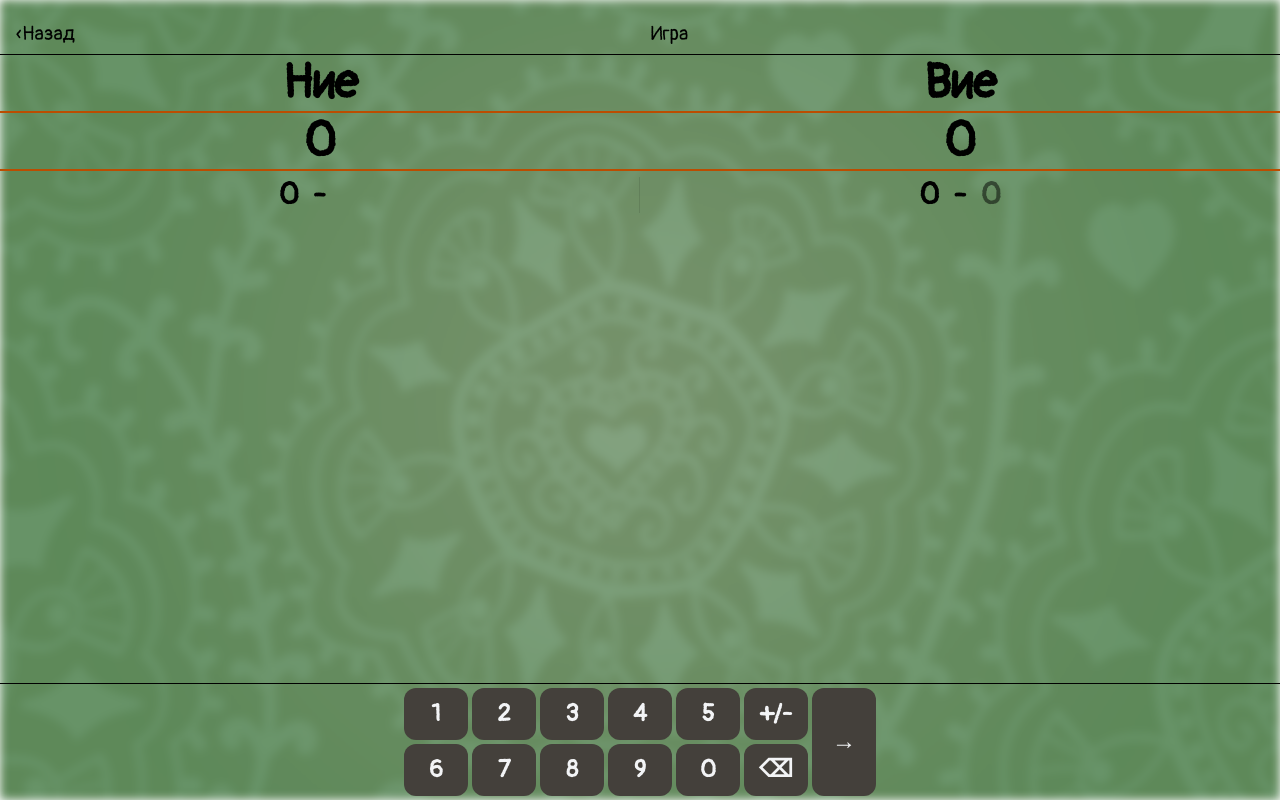
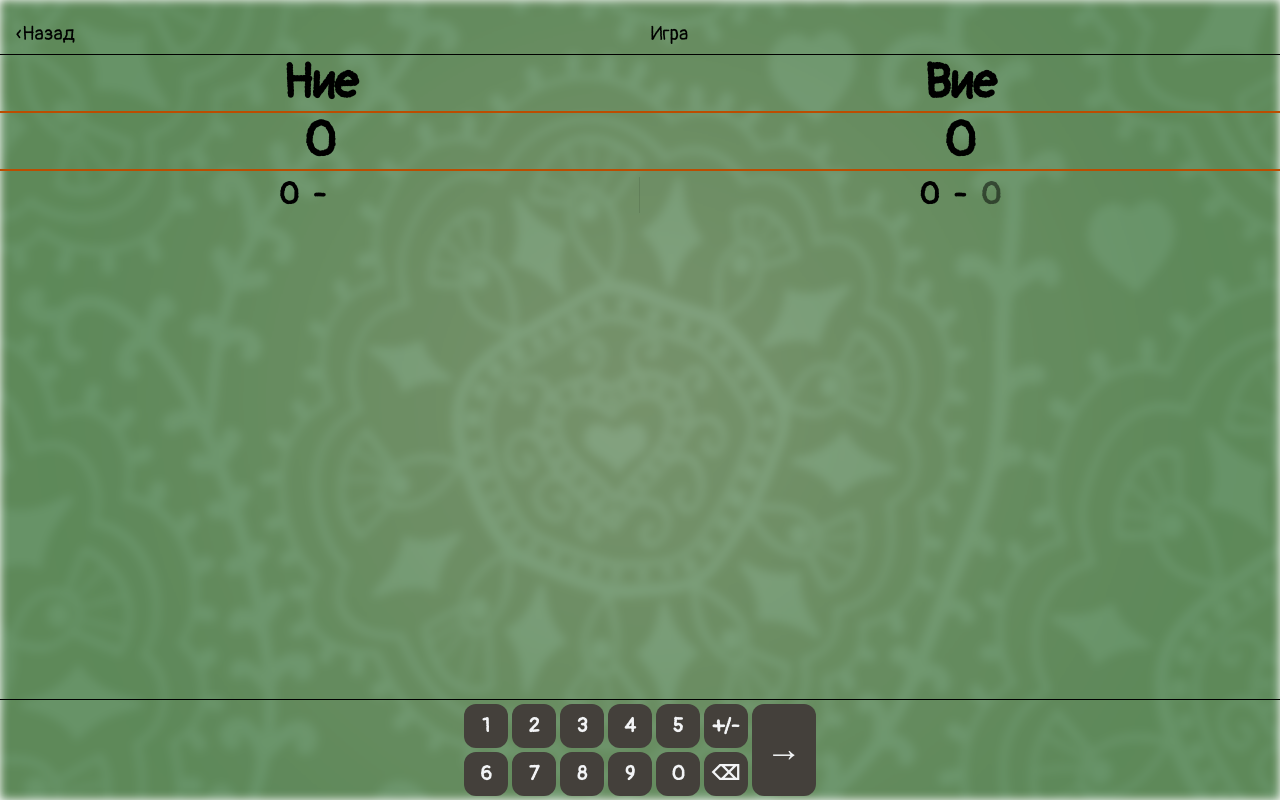
Before and after one commit to petko-todorov/belot-scorer, a React (Vite) app: page /game/1 in a window 1280 px wide. Built offline with nearby package versions, Linux system fonts and the light colour scheme.

Commit message:
Update NumericKeypad button sizes and font sizes

```diff
--- a/src/components/NumericKeypad.jsx
+++ b/src/components/NumericKeypad.jsx
@@ -21,7 +21,7 @@ const NumericKeypad = ({ onNumberPress, onAdd }) => {
                     <button
                         key={btn}
                         onClick={() => onNumberPress(btn)}
-                        className="bg-stone-700 text-gray-100 text-2xl font-bold rounded-xl w-16 h-13"
+                        className="bg-stone-700 text-gray-100 text-xl font-bold rounded-xl w-11 h-11"
                     >
                         {btn === 'sign' ? '+/-' : btn === 'delete' ? '⌫' : btn}
                     </button>
@@ -30,7 +30,7 @@ const NumericKeypad = ({ onNumberPress, onAdd }) => {
 
             <button
                 onClick={onAdd}
-                className="bg-stone-700 text-gray-100 text-2xl font-bold rounded-xl w-16"
+                className="bg-stone-700 text-gray-100 text-4xl font-bold rounded-xl w-16"
             >
                 →
             </button>
```
